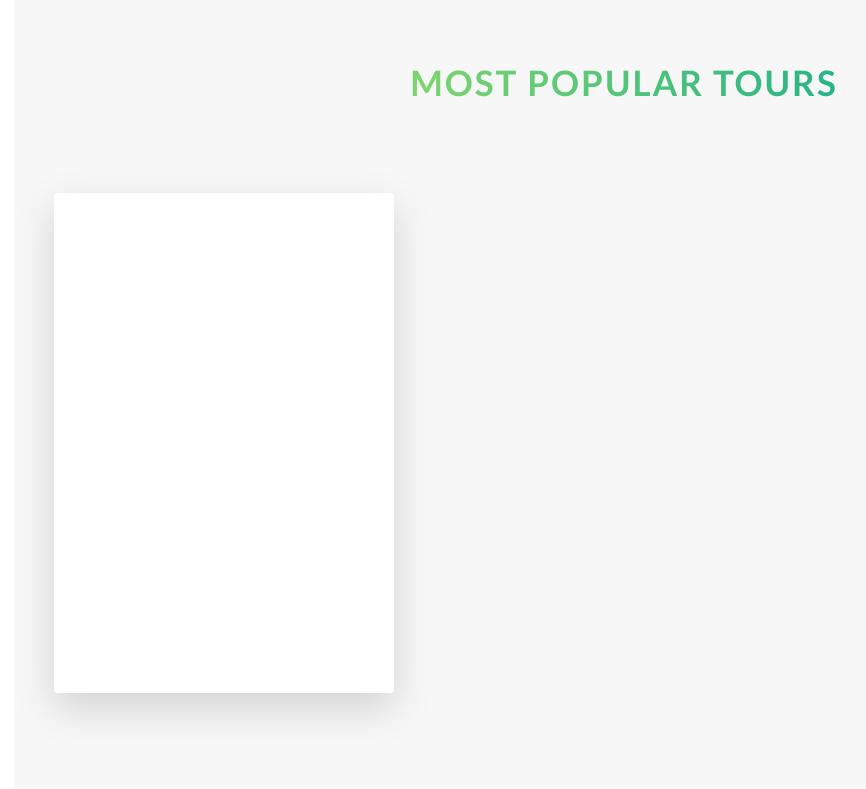
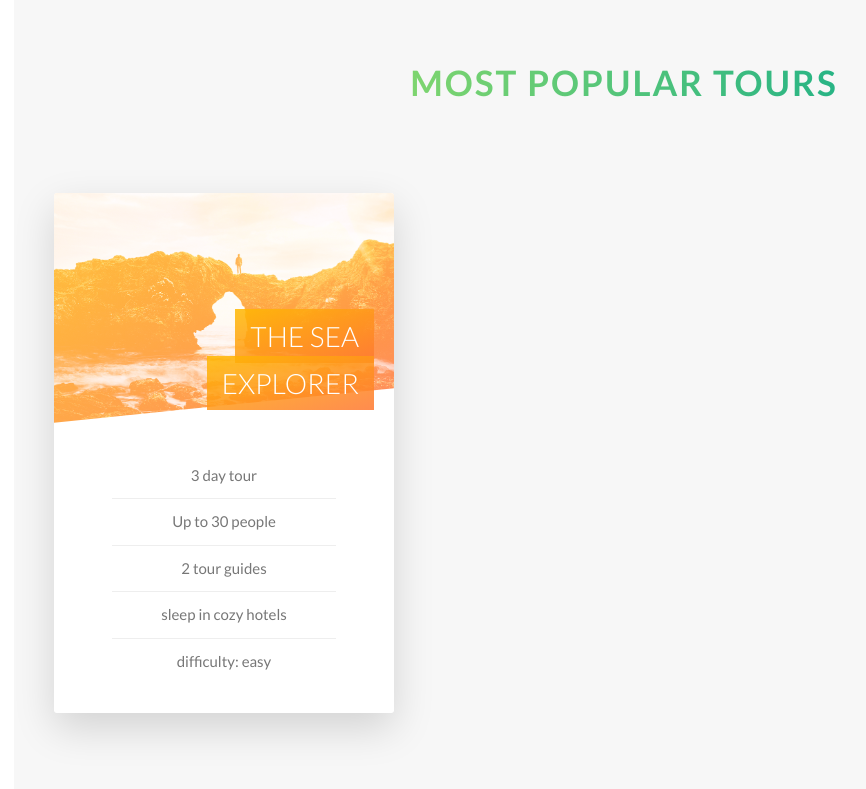
Before and after one commit to Justin-Singh125125/Natours, a website: page index.html in a window 1280 px wide. Shown: the part 2201-2990 px from the top of the page, without its empty margins (16-882 px from the left). Drawn offline with Linux system fonts and the light colour scheme.

Commit message:
Building the Tours Section - Part 2

```diff
--- a/index.html
+++ b/index.html
@@ -119,7 +119,24 @@
                 <div class="col-1-of-3">
                     <div class="card">
                         <div class="card__side card__side--front">
-                            Front
+                            <div class="card__picture card__picture--1">
+                                &nbsp;
+                            </div>
+                            <h4 class="card__heading">
+                                <span class="card__heading-span card__heading-span--1">
+                                    The Sea explorer
+                                </span>
+
+                            </h4>
+                            <div class="card__details">
+                                <ul>
+                                    <li>3 day tour</li>
+                                    <li>Up to 30 people</li>
+                                    <li>2 tour guides</li>
+                                    <li>sleep in cozy hotels</li>
+                                    <li>difficulty: easy</li>
+                                </ul>
+                            </div>
                         </div>
                         <div class="card__side card__side--back card__side--back-1">
                             Back
--- a/sass/abstracts/_variables.scss
+++ b/sass/abstracts/_variables.scss
@@ -13,6 +13,7 @@ $color-white:#fff;
 $color-black: #000;
 
 $color-grey-light-1: #f7f7f7;
+$color-grey-light-2: #eee;
 
 //Font
 $default-font-size: 1.6rem;
--- a/sass/components/_card.scss
+++ b/sass/components/_card.scss
@@ -2,15 +2,14 @@
     perspective: 150rem;
     -moz-perspective: 150rem;
     position: relative;
-    height: 50rem;
+    height: 52rem;
 
 //  oops
 
 
     &__side{
-        color: #fff;
         font-size: 2rem;
-        height: 50rem;
+        height: 52rem;
         transition: all .8s ease;
         position: absolute;
         top: 0;
@@ -18,6 +17,7 @@
         width: 100%;
         backface-visibility: hidden;
         border-radius: 3px;
+        overflow: hidden;
         box-shadow: 0 1.5rem 4rem rgba($color-black, .15);
 
 
@@ -37,11 +37,66 @@
     }
 
     &:hover &__side--front{
-        transform: rotateY(180deg);
+        transform: rotateY(-180deg);
 
     }
     &:hover &__side--back{
         transform: rotateY(0);
     }
 
+
+    &__picture{
+        background-size: cover;
+        height: 23rem;
+        background-blend-mode: screen;
+        -webkit-clip-path: polygon(0 0, 100% 0, 100% 85%, 0 100%);
+        clip-path: polygon(0 0, 100% 0, 100% 85%, 0 100%);
+        &--1{
+            background-image: linear-gradient(to right bottom, $color-secondary-light, $color-secondary-dark), url(../img/nat-5.jpg);
+        }
+        &--2{
+            background-image: url(../img/nat-5.jpg);
+        }
+        &--3{
+            background-image: url(../img/nat-5.jpg);
+        }
+    }
+    &__heading{
+        font-size: 2.8rem;
+        font-weight: 300;
+        text-transform: uppercase;
+        color: $color-white;
+        position: absolute;
+        top: 12rem;
+        right: 2rem;
+        text-align: right;
+        width: 75%;
+    }
+    &__heading-span{
+        padding: 1rem 1.5rem;
+        -webkit-box-decoration-break:clone;
+        box-decoration-break: clone;
+        &--1{
+            background-image: linear-gradient(to right bottom, rgba($color-secondary-light,.85), rgba($color-secondary-dark,.85))
+        }
+    }
+
+    &__details{
+        padding: 3rem;
+        ul{
+            list-style: none;
+            width: 80%;
+            margin: 0 auto;
+            li{
+                text-align: center;
+                font-size: 1.5rem;
+                padding: 1rem;
+
+                &:not(:last-child){
+                    border-bottom: 1px solid $color-grey-light-2;
+                }
+            }
+        }
+    }
+
 }
```
Also changed, not shown: css/style.css.
